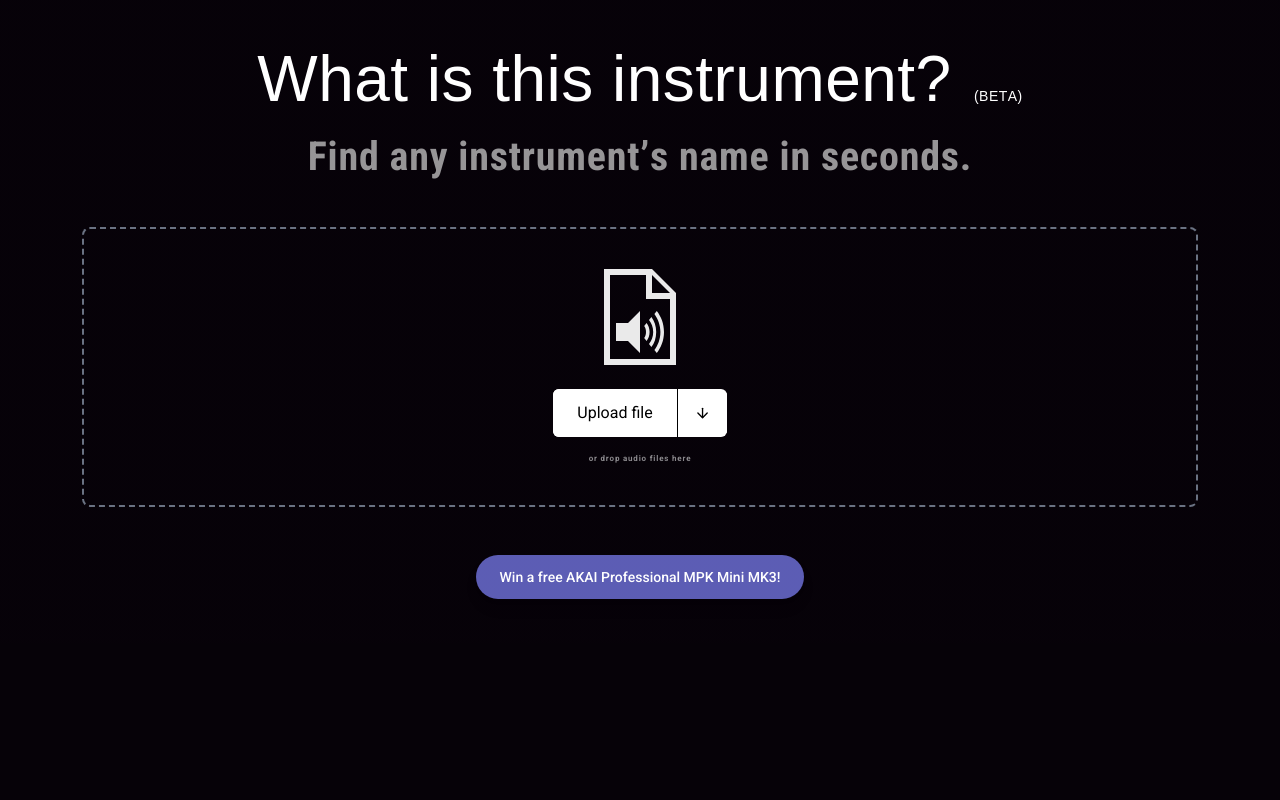
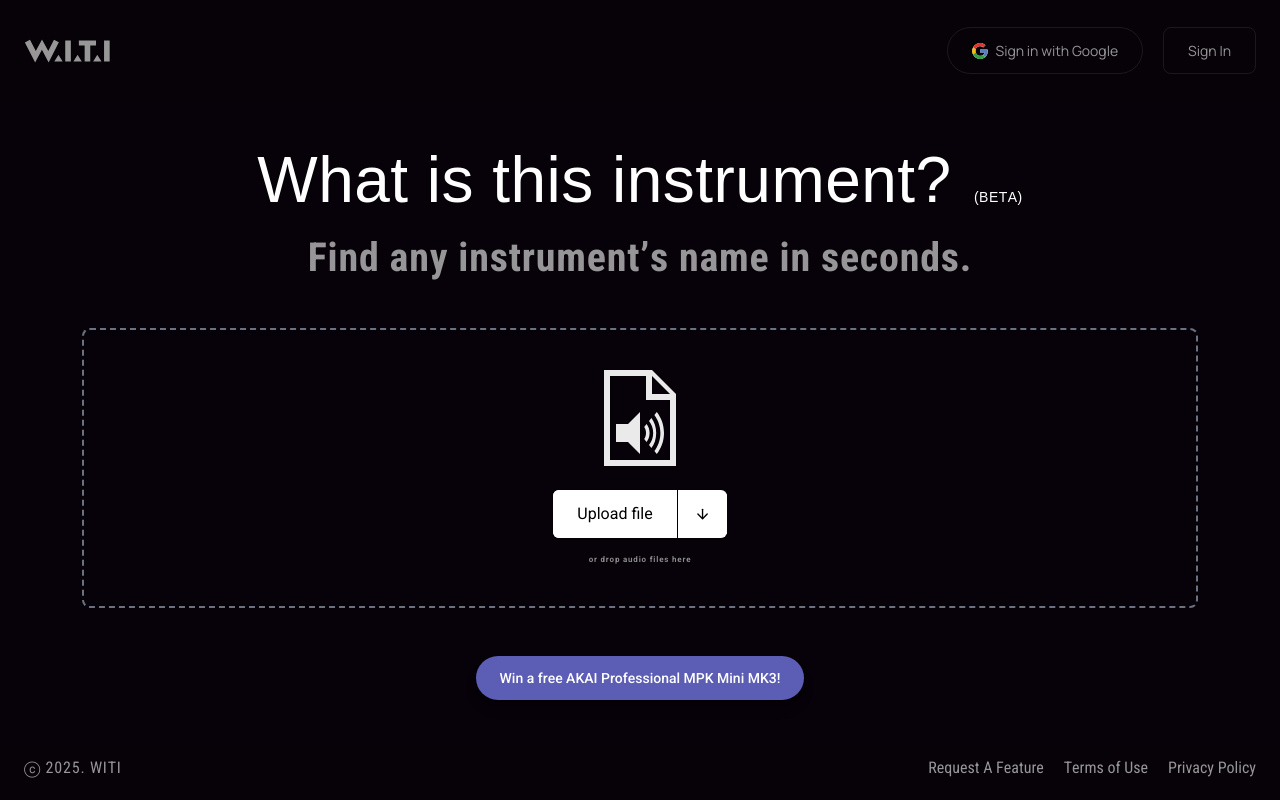
Before and after one commit to zakirhasan736/AI-music-validation-frontend, a Next.js app: page / in a window 1280 px wide. Built offline with nearby package versions, Linux system fonts and the light colour scheme; no server answers; a web font is replaced by a local one.

Commit message:
updated header footer

```diff
--- a/src/app/template.tsx
+++ b/src/app/template.tsx
@@ -1,7 +1,7 @@
 'use client';
 
-// import Header from '@/components/common/header/header';
-// import Footer from '@/components/common/footer/footer';
+import Header from '@/components/common/header/header';
+import Footer from '@/components/common/footer/footer';
 import AuthProvider from '@utils/AuthProvider';
 
 
@@ -9,9 +9,9 @@
 
   return (
     <AuthProvider>
-      {/* <Header /> */}
+      <Header />
       <main>{children}</main>
-      {/* <Footer /> */}
+      <Footer />
     </AuthProvider>
   );
 }
```
